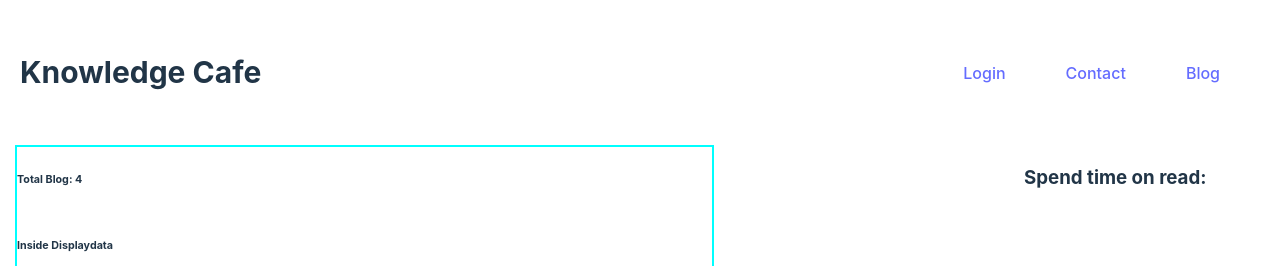
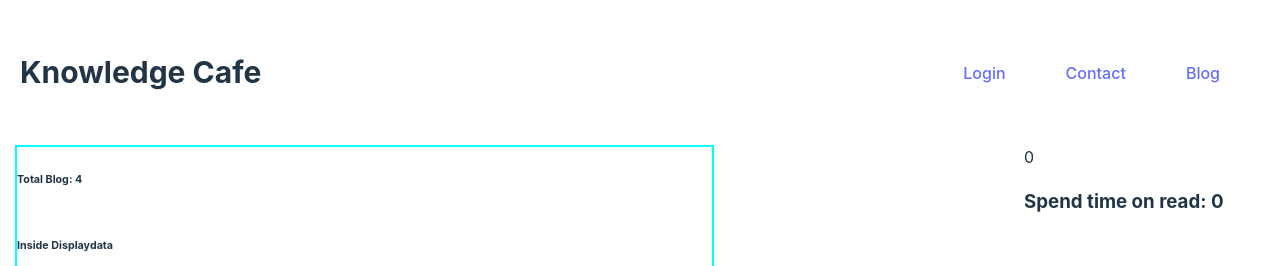
Before and after one commit to nazmul906/knowlede_cafe_react, a React (Vite) app: page / in a window 1280 px wide. Shown: the top 266 px of the page. Built offline with nearby package versions, Linux system fonts and the light colour scheme.

Commit message:
bookmarked title is added in UI by map

```diff
--- a/src/components/blogpost/BlogPost.jsx
+++ b/src/components/blogpost/BlogPost.jsx
@@ -5,7 +5,7 @@ import DisplayData from "../displayData/DisplayData";
 import Dashboard from "../dashboard/Dashboard";
 const BlogPost = () => {
   const [post, setPost] = useState([]);
-  const [count, setCount] = useState(1);
+  const [count, setCount] = useState(0);
   const [bookmarked, setBookmarked] = useState([]);
   useEffect(() => {
     fetch("data.json")
--- a/src/components/dashboard/Dashboard.jsx
+++ b/src/components/dashboard/Dashboard.jsx
@@ -1,16 +1,21 @@
 import React from "react";
 
 const Dashboard = (props) => {
-  const { dashData } = props.dashData;
-  const [bookmarked] = props.bookmarked;
+  //const { dashData } = props.dashData;
+  //  const [bookmarked] = props.bookmarked;
 
-  console.log("inside dashboard bookmark ", bookmarked);
+  console.log("inside dashboard bookmark ", props);
 
   //let count = 0;
   return (
     <div className="dashboard">
-      {" "}
-      <h3>Spend time on read: {dashData}</h3>
+      {props.bookmarked.length}
+
+      <h3>Spend time on read: {props.dashData}</h3>
+
+      {props.bookmarked.map((item) => {
+        return item.title;
+      })}
     </div>
   );
 };
```
